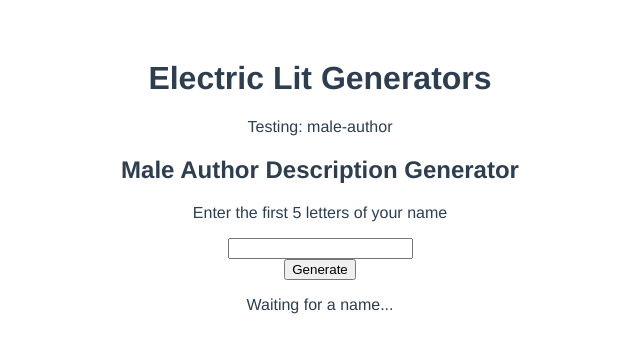
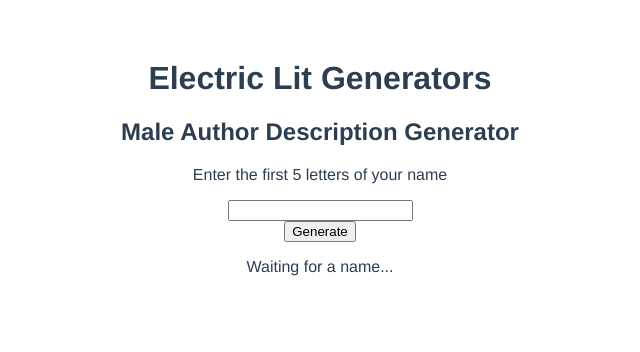
Before and after one commit to noorannooran/electric-lit, a Vue app: page /#/generator/male-author in a window 1280 px wide. Shown: the top 352 px of the page, without its empty margins (320-960 px from the left). Built offline with nearby package versions, Linux system fonts and the light colour scheme.

Commit message:
removed unneeded testing statement

```diff
--- a/src/pages/generator.vue
+++ b/src/pages/generator.vue
@@ -1,6 +1,5 @@
 <template>
   <div class="page-wrapper">
-    <p>Testing: {{$route.params.generatorid}}</p>
     <div class="page" :id="$route.params.generatorid">
       <div class="page-inner">
         <component v-bind:is="$route.params.generatorid"></component>
```
